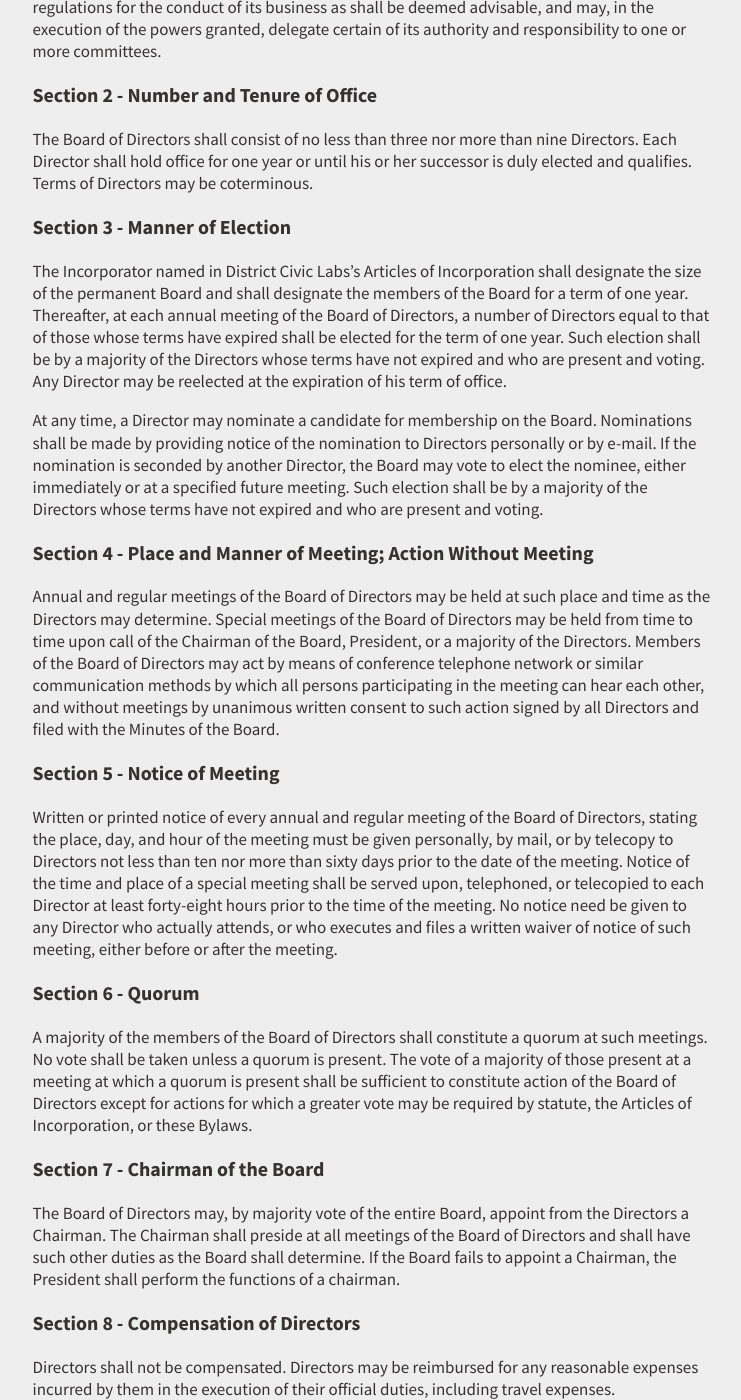
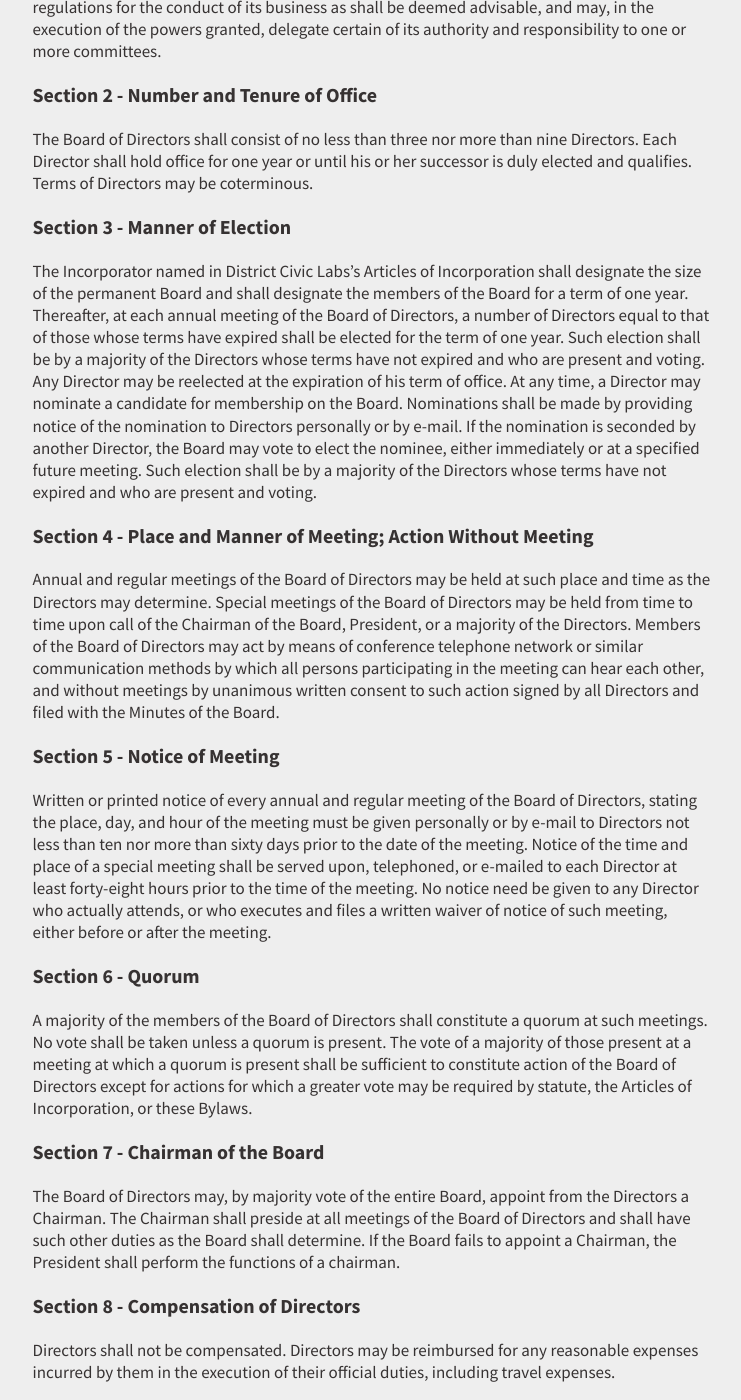
Before and after one commit to district-civic-labs/districtciviclabs.org, a Jekyll site: the page built from _pages/bylaws.md, in a window 1280 px wide and 1400 px high, scrolled down 1724 px. Shown: the whole window, without its empty margins (140-881 px from the left). Built offline with Jekyll 4.4.1, drawn with Linux system fonts in a browser that asks for light colours.

Commit message:
modernize notice

```diff
--- a/_pages/bylaws.md
+++ b/_pages/bylaws.md
@@ -38,12 +38,11 @@
 The Board of Directors shall consist of no less than three nor more than nine Directors. Each Director shall hold office for one year or until his or her successor is duly elected and qualifies. Terms of Directors may be coterminous.
 ### Section 3 - Manner of Election
 The Incorporator named in District Civic Labs's Articles of Incorporation shall designate the size of the permanent Board and shall designate the members of the Board for a term of one year. Thereafter, at each annual meeting of the Board of Directors, a number of Directors equal to that of those whose terms have expired shall be elected for the term of one year. Such election shall be by a majority of the Directors whose terms have not expired and who are present and voting. Any Director may be reelected at the expiration of his term of office.
-
 At any time, a Director may nominate a candidate for membership on the Board. Nominations shall be made by providing notice of the nomination to Directors personally or by e-mail. If the nomination is seconded by another Director, the Board may vote to elect the nominee, either immediately or at a specified future meeting. Such election shall be by a majority of the Directors whose terms have not expired and who are present and voting.
 ### Section 4 - Place and Manner of Meeting; Action Without Meeting
 Annual and regular meetings of the Board of Directors may be held at such place and time as the Directors may determine. Special meetings of the Board of Directors may be held from time to time upon call of the Chairman of the Board, President, or a majority of the Directors. Members of the Board of Directors may act by means of conference telephone network or similar communication methods by which all persons participating in the meeting can hear each other, and without meetings by unanimous written consent to such action signed by all Directors and filed with the Minutes of the Board.
 ### Section 5 - Notice of Meeting
-Written or printed notice of every annual and regular meeting of the Board of Directors, stating the place, day, and hour of the meeting must be given personally, by mail, or by telecopy to Directors not less than ten nor more than sixty days prior to the date of the meeting. Notice of the time and place of a special meeting shall be served upon, telephoned, or telecopied to each Director at least forty-eight hours prior to the time of the meeting. No notice need be given to any Director who actually attends, or who executes and files a written waiver of notice of such meeting, either before or after the meeting.
+Written or printed notice of every annual and regular meeting of the Board of Directors, stating the place, day, and hour of the meeting must be given personally or by e-mail to Directors not less than ten nor more than sixty days prior to the date of the meeting. Notice of the time and place of a special meeting shall be served upon, telephoned, or e-mailed to each Director at least forty-eight hours prior to the time of the meeting. No notice need be given to any Director who actually attends, or who executes and files a written waiver of notice of such meeting, either before or after the meeting.
 ### Section 6 - Quorum
 A majority of the members of the Board of Directors shall constitute a quorum at such meetings. No vote shall be taken unless a quorum is present. The vote of a majority of those present at a meeting at which a quorum is present shall be sufficient to constitute action of the Board of Directors except for actions for which a greater vote may be required by statute, the Articles of Incorporation, or these Bylaws.
 ### Section 7 - Chairman of the Board
```
